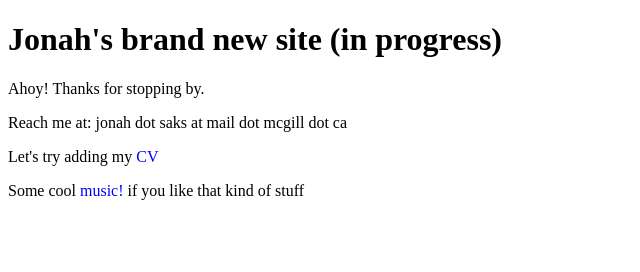
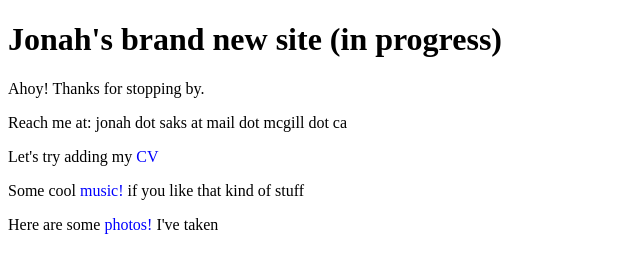
Before and after one commit to jonahsaks/jonahsaks.github.io, a plain HTML site: page index.html in a window 1280 px wide. Shown: the whole page, without its empty margins (0-640 px from the left). Drawn offline with Linux system fonts and the light colour scheme.

Commit message:
Update index.html

```diff
--- a/index.html
+++ b/index.html
@@ -33,5 +33,6 @@ a:active {
 <p> Reach me at:   jonah dot saks at mail dot mcgill dot ca </p>
 <p> Let's try adding my <a href="CV_2022.pdf">CV</a></p>
 <p> Some cool <a href="https://soundcloud.com/user-580172836">music!</a> if you like that kind of stuff
+<p> Here are some <a href="photos.html">photos!</a> I've taken
 </body>
 </html>
```
